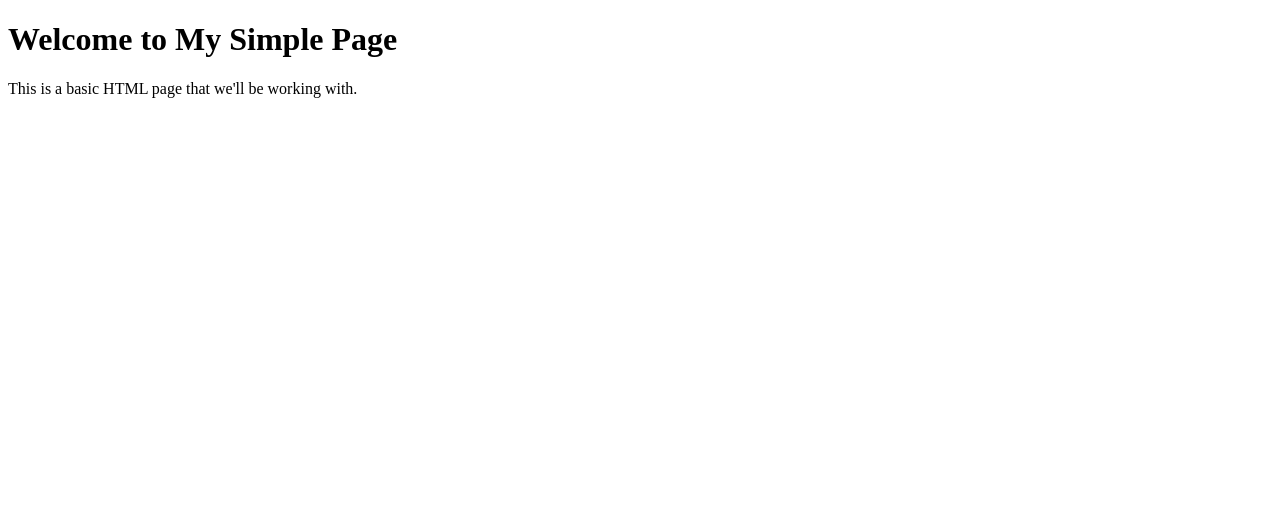
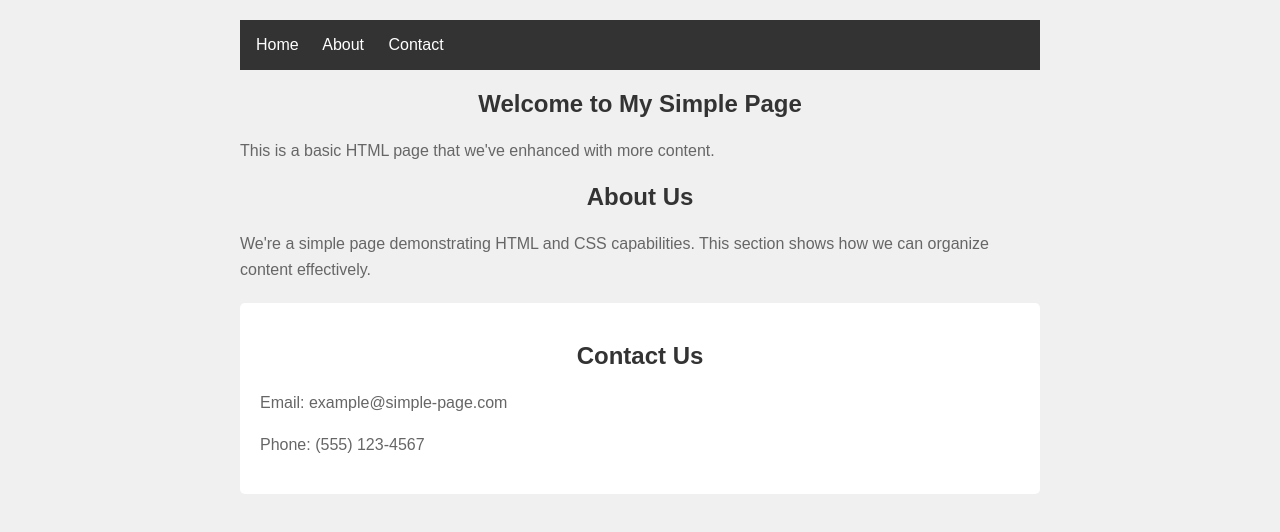
Before and after one commit to ray752/simple-page, a plain HTML site: page index.html in a window 1280 px wide. Drawn offline with Linux system fonts and the light colour scheme.

Commit message:
Add enhanced content and styling

```diff
--- a/index.html
+++ b/index.html
@@ -4,9 +4,61 @@
     <meta charset="UTF-8">
     <meta name="viewport" content="width=device-width, initial-scale=1.0">
     <title>Simple Page</title>
+    <style>
+        body {
+            font-family: Arial, sans-serif;
+            max-width: 800px;
+            margin: 0 auto;
+            padding: 20px;
+            background-color: #f0f0f0;
+        }
+        nav {
+            background-color: #333;
+            padding: 1em;
+            margin-bottom: 20px;
+        }
+        nav a {
+            color: white;
+            text-decoration: none;
+            margin-right: 20px;
+        }
+        h1, h2 {
+            color: #333;
+            text-align: center;
+        }
+        p {
+            color: #666;
+            line-height: 1.6;
+        }
+        .contact {
+            background-color: white;
+            padding: 20px;
+            border-radius: 5px;
+            margin-top: 20px;
+        }
+    </style>
 </head>
 <body>
-    <h1>Welcome to My Simple Page</h1>
-    <p>This is a basic HTML page that we'll be working with.</p>
+    <nav>
+        <a href="#home">Home</a>
+        <a href="#about">About</a>
+        <a href="#contact">Contact</a>
+    </nav>
+
+    <section id="home">
+        <h1>Welcome to My Simple Page</h1>
+        <p>This is a basic HTML page that we've enhanced with more content.</p>
+    </section>
+
+    <section id="about">
+        <h2>About Us</h2>
+        <p>We're a simple page demonstrating HTML and CSS capabilities. This section shows how we can organize content effectively.</p>
+    </section>
+
+    <section id="contact" class="contact">
+        <h2>Contact Us</h2>
+        <p>Email: example@simple-page.com</p>
+        <p>Phone: (555) 123-4567</p>
+    </section>
 </body>
 </html>
```
